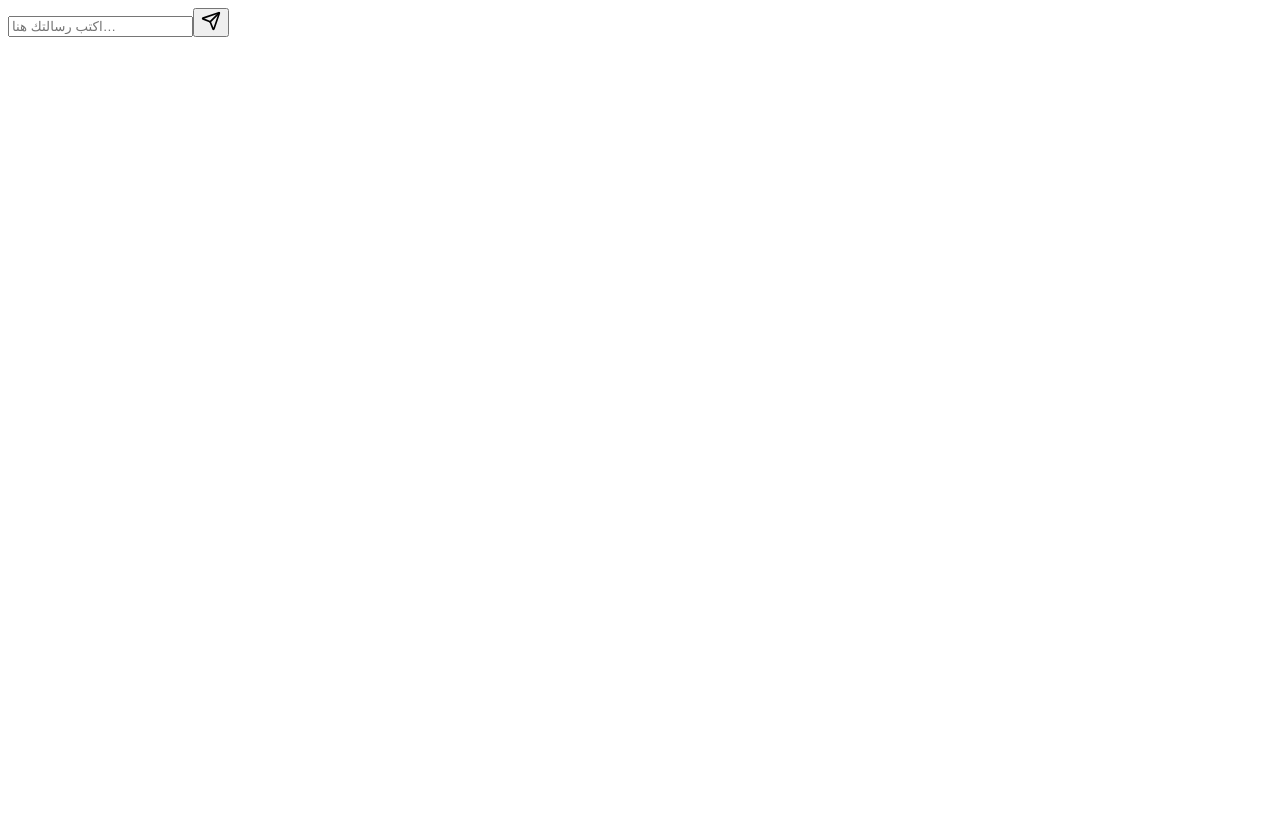
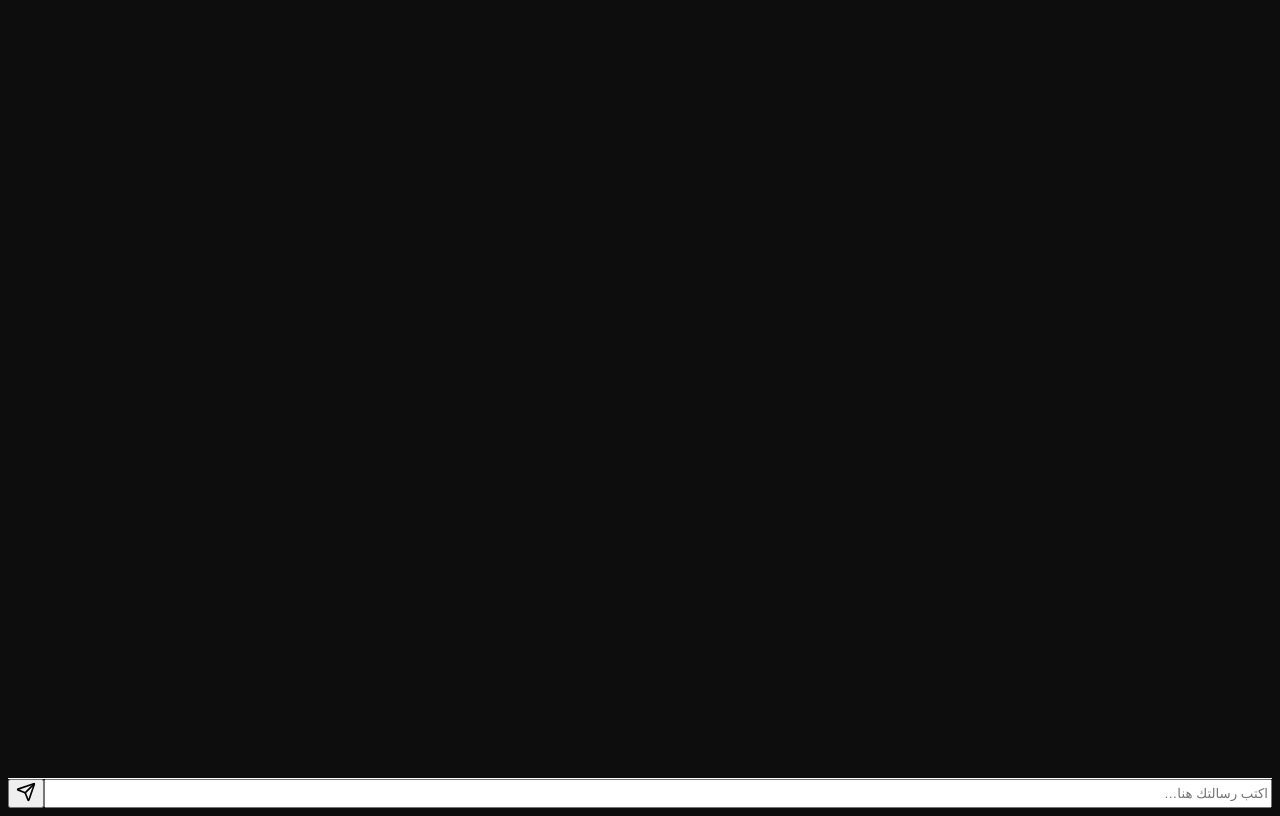
Before and after one commit to bkbkh40-byte/gptforsham, a Next.js app: page / in a window 1280 px wide. Built offline with nearby package versions, Linux system fonts and the light colour scheme.

Commit message:
Update layout.js

```diff
--- a/app/layout.js
+++ b/app/layout.js
@@ -1,11 +1,13 @@
+import "./globals.css";
+
 export const metadata = {
-  title: "GPTforsham",
-  description: "AI Assistant built with Next.js"
+  title: "Chat App",
+  description: "Powered by your API",
 };
 
 export default function RootLayout({ children }) {
   return (
-    <html lang="en">
+    <html lang="ar" dir="rtl">
       <body className="bg-black text-white">{children}</body>
     </html>
   );
```
